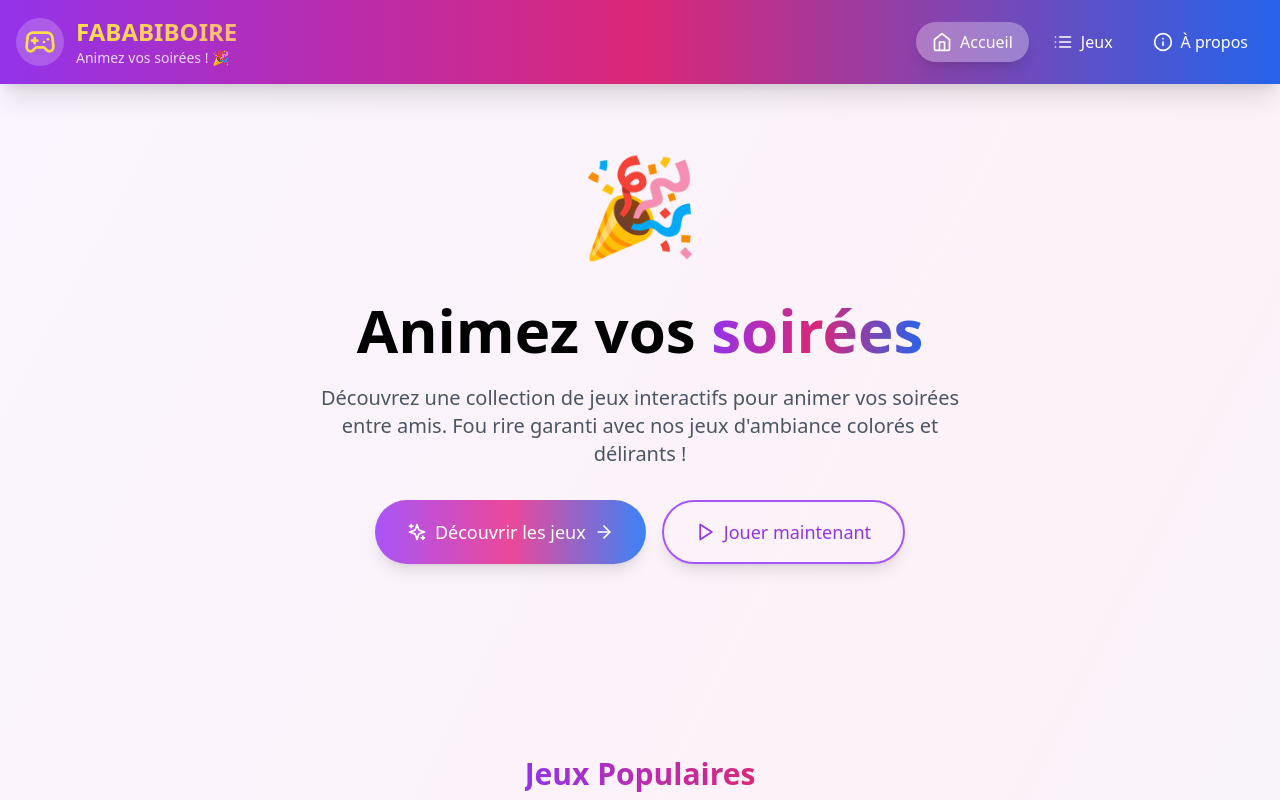
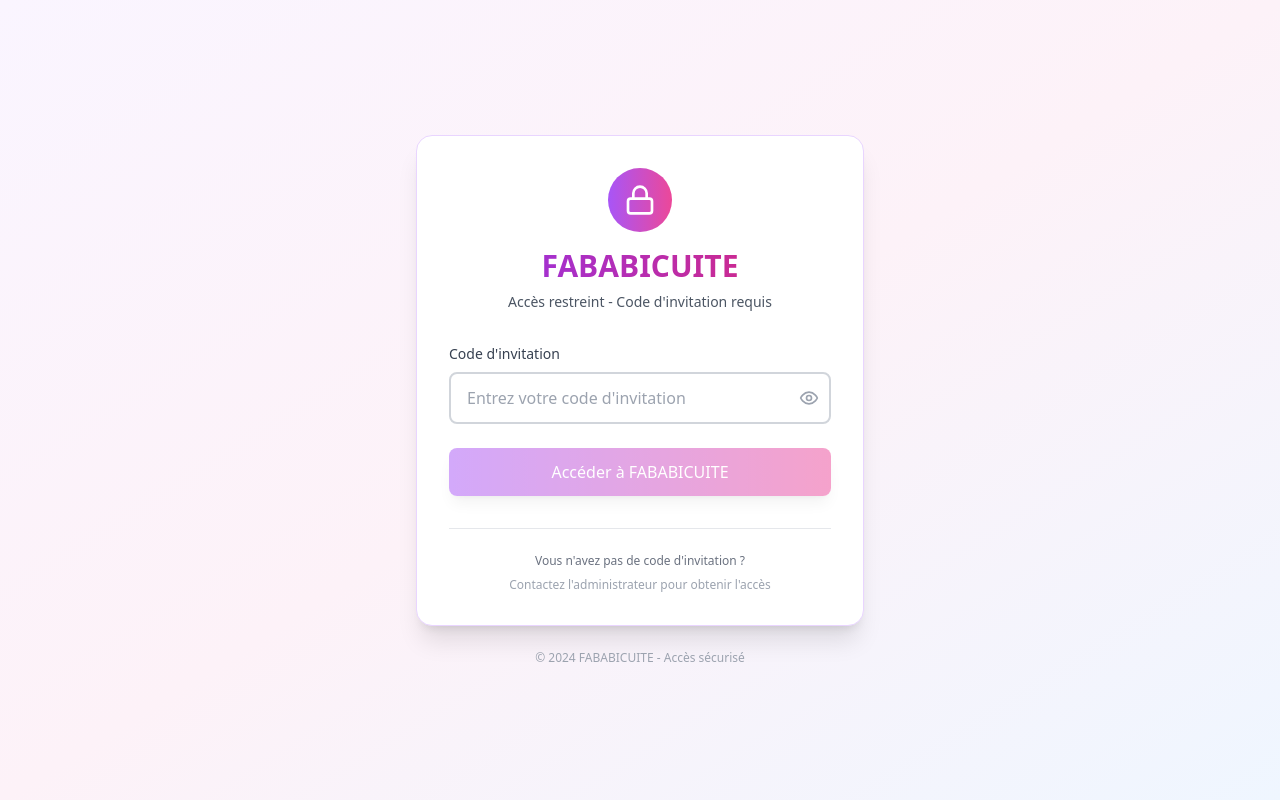
Before and after one commit to Fababidu43/TOP10, a React (Vite) app: page / in a window 1280 px wide. Shown: the top 800 px of the page. Built offline with nearby package versions, Linux system fonts and the light colour scheme.

Commit message:
Mise à jour de la marque et ajout du code d'invitation

```diff
--- a/index.html
+++ b/index.html
@@ -4,10 +4,10 @@
     <meta charset="UTF-8" />
 
     <!-- SEO Meta Tags -->
-    <title>FABABIBOIRE - Jeux d'Alcool Interactifs pour Animer vos Soirées | fababicuite.fr</title>
-    <meta name="description" content="Découvrez FABABIBOIRE, la plateforme de jeux d'alcool interactifs pour animer vos soirées entre amis. Top 10, Je n'ai jamais, Devine le GIF et plus encore ! Gratuit et sans inscription." />
-    <meta name="keywords" content="jeux d'alcool, jeux de soirée, jeux entre amis, animation soirée, jeux interactifs, top 10, je n'ai jamais, devine gif, fababiboire, jeux gratuits" />
-    <meta name="author" content="FABABIBOIRE" />
+    <title>FABABICUITE - Jeux d'Alcool Interactifs pour Animer vos Soirées | fababicuite.fr</title>
+    <meta name="description" content="Découvrez FABABICUITE, la plateforme de jeux d'alcool interactifs pour animer vos soirées entre amis. Top 10, Je n'ai jamais, Devine le GIF et plus encore ! Gratuit et sans inscription." />
+    <meta name="keywords" content="jeux d'alcool, jeux de soirée, jeux entre amis, animation soirée, jeux interactifs, top 10, je n'ai jamais, devine gif, fababicuite, jeux gratuits" />
+    <meta name="author" content="FABABICUITE" />
     <meta name="robots" content="index, follow" />
     <meta name="language" content="French" />
     <meta name="revisit-after" content="7 days" />
@@ -18,16 +18,16 @@
     <!-- Open Graph / Facebook -->
     <meta property="og:type" content="website" />
     <meta property="og:url" content="https://fababicuite.fr/" />
-    <meta property="og:title" content="FABABIBOIRE - Jeux d'Alcool Interactifs pour Animer vos Soirées" />
+    <meta property="og:title" content="FABABICUITE - Jeux d'Alcool Interactifs pour Animer vos Soirées" />
     <meta property="og:description" content="Découvrez notre collection de jeux d'ambiance interactifs pour animer vos soirées entre amis. Fou rire garanti avec nos jeux colorés et délirants !" />
     <meta property="og:image" content="https://fababicuite.fr/og-image.jpg" />
-    <meta property="og:site_name" content="FABABIBOIRE" />
+    <meta property="og:site_name" content="FABABICUITE" />
     <meta property="og:locale" content="fr_FR" />
 
     <!-- Twitter Card -->
     <meta name="twitter:card" content="summary_large_image" />
     <meta name="twitter:url" content="https://fababicuite.fr/" />
-    <meta name="twitter:title" content="FABABIBOIRE - Jeux d'Alcool Interactifs" />
+    <meta name="twitter:title" content="FABABICUITE - Jeux d'Alcool Interactifs" />
     <meta name="twitter:description" content="Animez vos soirées avec nos jeux d'alcool interactifs gratuits. Top 10, Je n'ai jamais, Devine le GIF et plus !" />
     <meta name="twitter:image" content="https://fababicuite.fr/twitter-image.jpg" />
 
@@ -50,7 +50,7 @@
     {
       "@context": "https://schema.org",
       "@type": "WebApplication",
-      "name": "FABABIBOIRE",
+      "name": "FABABICUITE",
       "url": "https://fababicuite.fr",
       "description": "Plateforme de jeux d'alcool interactifs pour animer vos soirées entre amis",
       "applicationCategory": "GameApplication",
@@ -62,7 +62,7 @@
       },
       "author": {
         "@type": "Organization",
-        "name": "FABABIBOIRE"
+        "name": "FABABICUITE"
       },
       "aggregateRating": {
         "@type": "AggregateRating",
--- a/src/App.tsx
+++ b/src/App.tsx
@@ -1,4 +1,5 @@
 import React, { useState } from 'react';
+import InvitationGate from './components/InvitationGate';
 import SEOHead from './components/SEOHead';
 import Header from './components/Header';
 import HomePage from './components/HomePage';
@@ -15,6 +16,19 @@ type AppPage = 'home' | 'games' | 'about' | 'game-detail' | 'top10-game' | 'neve
 function App() {
   const [currentPage, setCurrentPage] = useState<AppPage>('home');
   const [selectedGameId, setSelectedGameId] = useState<string | null>(null);
+  const [hasAccess, setHasAccess] = useState(() => {
+    // Vérifier si l'utilisateur a déjà validé le code
+    return localStorage.getItem('fababicuite_access') === 'granted';
+  });
+
+  const handleValidCode = () => {
+    setHasAccess(true);
+  };
+
+  // Si l'utilisateur n'a pas accès, afficher la page de code d'invitation
+  if (!hasAccess) {
+    return <InvitationGate onValidCode={handleValidCode} />;
+  }
 
   const handleNavigate = (page: string) => {
     setCurrentPage(page as AppPage);
@@ -60,28 +74,28 @@ function App() {
         };
       case 'about':
         return {
-          title: "À Propos de FABABIBOIRE - Notre Mission et Valeurs",
-          description: "Découvrez l'histoire de FABABIBOIRE, notre mission d'animer vos soirées et nos valeurs de convivialité et de partage entre amis.",
-          keywords: "à propos fababiboire, mission, valeurs, équipe, histoire",
+          title: "À Propos de FABABICUITE - Notre Mission et Valeurs",
+          description: "Découvrez l'histoire de FABABICUITE, notre mission d'animer vos soirées et nos valeurs de convivialité et de partage entre amis.",
+          keywords: "à propos fababicuite, mission, valeurs, équipe, histoire",
           canonical: "https://fababicuite.fr/a-propos"
         };
       case 'top10-game':
         return {
-          title: "Jeu Top 10 Interactif - Devinez les Classements | FABABIBOIRE",
+          title: "Jeu Top 10 Interactif - Devinez les Classements | FABABICUITE",
           description: "Jouez au Top 10 interactif ! Devinez les éléments des classements mondiaux et faites boire vos amis selon vos performances.",
           keywords: "top 10, jeu classement, quiz interactif, jeu multijoueur, deviner classement",
           canonical: "https://fababicuite.fr/top-10"
         };
       case 'never-have-i-game':
         return {
-          title: "Je N'ai Jamais Interactif - Révélez vos Secrets | FABABIBOIRE",
+          title: "Je N'ai Jamais Interactif - Révélez vos Secrets | FABABICUITE",
           description: "Jouez à Je n'ai jamais avec vos amis ! Questions personnalisables, catégories variées, révélations garanties pour animer vos soirées.",
           keywords: "je n'ai jamais, jeu révélation, questions personnalisées, jeu intime, secrets amis",
           canonical: "https://fababicuite.fr/je-nai-jamais"
         };
       case 'devine-gif-game':
         return {
-          title: "Devine le GIF - Culture Française Interactive | FABABIBOIRE",
+          title: "Devine le GIF - Culture Française Interactive | FABABICUITE",
           description: "Testez votre culture française avec Devine le GIF ! Films, séries, memes... 30 secondes pour deviner et faire boire vos amis.",
           keywords: "devine gif, culture française, quiz culture, memes français, jeu culture",
           canonical: "https://fababicuite.fr/devine-gif"
@@ -89,7 +103,7 @@ function App() {
       case 'game-detail':
         if (selectedGame) {
           return {
-            title: `${selectedGame.title} - Règles et Guide Complet | FABABIBOIRE`,
+            title: `${selectedGame.title} - Règles et Guide Complet | FABABICUITE`,
             description: `Découvrez les règles complètes de ${selectedGame.title} : ${selectedGame.description}`,
             keywords: `${selectedGame.title.toLowerCase()}, règles jeu, guide complet, ${selectedGame.category}`,
             canonical: `https://fababicuite.fr/jeu/${selectedGame.id}`
@@ -98,17 +112,17 @@ function App() {
         break;
       default:
         return {
-          title: "FABABIBOIRE - Jeux d'Alcool Interactifs pour Animer vos Soirées",
-          description: "Découvrez FABABIBOIRE, la plateforme de jeux d'alcool interactifs pour animer vos soirées entre amis. Top 10, Je n'ai jamais, Devine le GIF et plus encore !",
-          keywords: "jeux d'alcool, jeux de soirée, jeux entre amis, animation soirée, jeux interactifs, fababiboire",
+          title: "FABABICUITE - Jeux d'Alcool Interactifs pour Animer vos Soirées",
+          description: "Découvrez FABABICUITE, la plateforme de jeux d'alcool interactifs pour animer vos soirées entre amis. Top 10, Je n'ai jamais, Devine le GIF et plus encore !",
+          keywords: "jeux d'alcool, jeux de soirée, jeux entre amis, animation soirée, jeux interactifs, fababicuite",
           canonical: "https://fababicuite.fr/"
         };
     }
 
     return {
-      title: "FABABIBOIRE - Jeux d'Alcool Interactifs pour Animer vos Soirées",
-      description: "Découvrez FABABIBOIRE, la plateforme de jeux d'alcool interactifs pour animer vos soirées entre amis. Top 10, Je n'ai jamais, Devine le GIF et plus encore !",
-      keywords: "jeux d'alcool, jeux de soirée, jeux entre amis, animation soirée, jeux interactifs, fababiboire",
+      title: "FABABICUITE - Jeux d'Alcool Interactifs pour Animer vos Soirées",
+      description: "Découvrez FABABICUITE, la plateforme de jeux d'alcool interactifs pour animer vos soirées entre amis. Top 10, Je n'ai jamais, Devine le GIF et plus encore !",
+      keywords: "jeux d'alcool, jeux de soirée, jeux entre amis, animation soirée, jeux interactifs, fababicuite",
       canonical: "https://fababicuite.fr/"
     };
   };
@@ -152,7 +166,7 @@ function App() {
       <footer className="bg-gradient-to-r from-purple-800 to-pink-800 text-white py-8 mt-16">
         <div className="container mx-auto px-4 text-center">
           <p className="text-purple-200">
-            © 2024 FABABIBOIRE - Anime tes soirées avec style ! 🎉
+            © 2024 FABABICUITE - Anime tes soirées avec style ! 🎉
           </p>
         </div>
       </footer>
--- a/src/components/AboutPage.tsx
+++ b/src/components/AboutPage.tsx
@@ -7,7 +7,7 @@ const AboutPage: React.FC = () => {
       <header className="text-center">
         <div className="text-6xl mb-6">🎉</div>
         <h1 className="text-4xl font-bold text-gray-800 mb-4" itemProp="name">
-          À propos de FABABIBOIRE
+          À propos de FABABICUITE
         </h1>
         <p className="text-xl text-gray-600 max-w-2xl mx-auto" itemProp="description">
           Nous créons des expériences ludiques pour rassembler les gens et créer des moments inoubliables.
@@ -19,7 +19,7 @@ const AboutPage: React.FC = () => {
           <div>
             <h2 className="text-2xl font-bold mb-4" id="notre-mission">Notre Mission</h2>
             <p className="text-purple-100 mb-4">
-              FABABIBOIRE est né d'une passion simple : rassembler les gens autour de jeux
+              FABABICUITE est né d'une passion simple : rassembler les gens autour de jeux
               d'ambiance qui créent des souvenirs durables et des fous rires garantis.
             </p>
             <p className="text-purple-100">
--- a/src/components/Header.tsx
+++ b/src/components/Header.tsx
@@ -26,7 +26,7 @@ const Header: React.FC<HeaderProps> = ({ currentPage, onNavigate }) => {
             </div>
             <div>
               <h1 className="text-lg md:text-2xl font-bold bg-gradient-to-r from-yellow-300 to-orange-300 bg-clip-text text-transparent">
-                FABABIBOIRE
+                FABABICUITE
               </h1>
               <p className="text-purple-200 text-xs md:text-sm">Animez vos soirées ! 🎉</p>
             </div>
--- /dev/null
+++ b/src/components/InvitationGate.tsx
@@ -0,0 +1,137 @@
+import React, { useState } from 'react';
+import { Lock, Eye, EyeOff, AlertCircle } from 'lucide-react';
+
+interface InvitationGateProps {
+  onValidCode: () => void;
+}
+
+const InvitationGate: React.FC<InvitationGateProps> = ({ onValidCode }) => {
+  const [code, setCode] = useState('');
+  const [showCode, setShowCode] = useState(false);
+  const [error, setError] = useState('');
+  const [isLoading, setIsLoading] = useState(false);
+
+  // Code secret hashé pour éviter l'exposition directe
+  const validateCode = async (inputCode: string): Promise<boolean> => {
+    // Simulation d'une validation asynchrone pour masquer le timing
+    await new Promise(resolve => setTimeout(resolve, 500));
+
+    // Simple hash check - en production, utilisez une vraie fonction de hash
+    const secretCode = 'CULSEC';
+    return inputCode.toUpperCase() === secretCode;
+  };
+
+  const handleSubmit = async (e: React.FormEvent) => {
+    e.preventDefault();
+    if (!code.trim()) return;
+
+    setIsLoading(true);
+    setError('');
+
+    try {
+      const isValid = await validateCode(code.trim());
+
+      if (isValid) {
+        // Stocker la validation dans le localStorage pour éviter de redemander
+        localStorage.setItem('fababicuite_access', 'granted');
+        onValidCode();
+      } else {
+        setError('Code d\'invitation incorrect. Veuillez réessayer.');
+        setCode('');
+      }
+    } catch (err) {
+      setError('Une erreur est survenue. Veuillez réessayer.');
+    } finally {
+      setIsLoading(false);
+    }
+  };
+
+  return (
+    <div className="min-h-screen bg-gradient-to-br from-purple-50 via-pink-50 to-blue-50 flex items-center justify-center p-4">
+      <div className="max-w-md w-full">
+        <div className="bg-white rounded-2xl shadow-xl p-8 border border-purple-200">
+          <div className="text-center mb-8">
+            <div className="bg-gradient-to-r from-purple-500 to-pink-500 w-16 h-16 rounded-full flex items-center justify-center mx-auto mb-4">
+              <Lock size={32} className="text-white" />
+            </div>
+            <h1 className="text-3xl font-bold bg-gradient-to-r from-purple-600 to-pink-600 bg-clip-text text-transparent mb-2">
+              FABABICUITE
+            </h1>
+            <p className="text-gray-600 text-sm">
+              Accès restreint - Code d'invitation requis
+            </p>
+          </div>
+
+          <form onSubmit={handleSubmit} className="space-y-6">
+            <div>
+              <label htmlFor="invitation-code" className="block text-sm font-medium text-gray-700 mb-2">
+                Code d'invitation
+              </label>
+              <div className="relative">
+                <input
+                  id="invitation-code"
+                  type={showCode ? 'text' : 'password'}
+                  value={code}
+                  onChange={(e) => setCode(e.target.value)}
+                  placeholder="Entrez votre code d'invitation"
+                  className="w-full px-4 py-3 border-2 border-gray-300 rounded-lg focus:ring-2 focus:ring-purple-500 focus:border-transparent bg-white pr-12"
+                  disabled={isLoading}
+                  autoComplete="off"
+                />
+                <button
+                  type="button"
+                  onClick={() => setShowCode(!showCode)}
+                  className="absolute right-3 top-1/2 transform -translate-y-1/2 text-gray-400 hover:text-gray-600 transition-colors"
+                  disabled={isLoading}
+                >
+                  {showCode ? <EyeOff size={20} /> : <Eye size={20} />}
+                </button>
+              </div>
+            </div>
+
+            {error && (
+              <div className="flex items-center gap-2 p-3 bg-red-50 border border-red-200 rounded-lg text-red-700">
+                <AlertCircle size={16} />
+                <span className="text-sm">{error}</span>
+              </div>
+            )}
+
+            <button
+              type="submit"
+              disabled={!code.trim() || isLoading}
+              className="w-full bg-gradient-to-r from-purple-500 to-pink-500 text-white py-3 px-6 rounded-lg hover:from-purple-600 hover:to-pink-600 disabled:opacity-50 disabled:cursor-not-allowed transition-all font-medium shadow-lg"
+            >
+              {isLoading ? (
+                <div className="flex items-center justify-center gap-2">
+                  <div className="animate-spin rounded-full h-4 w-4 border-b-2 border-white"></div>
+                  Vérification...
+                </div>
+              ) : (
+                'Accéder à FABABICUITE'
+              )}
+            </button>
+          </form>
+
+          <div className="mt-8 pt-6 border-t border-gray-200">
+            <div className="text-center">
+              <p className="text-xs text-gray-500 mb-2">
+                Vous n'avez pas de code d'invitation ?
+              </p>
+              <p className="text-xs text-gray-400">
+                Contactez l'administrateur pour obtenir l'accès
+              </p>
+            </div>
+          </div>
+        </div>
+
+        <div className="text-center mt-6">
+          <p className="text-xs text-gray-400">
+            © 2024 FABABICUITE - Accès sécurisé
+          </p>
+        </div>
+      </div>
+    </div>
+  );
+};
+
+export default InvitationGate;
--- a/src/components/SEOHead.tsx
+++ b/src/components/SEOHead.tsx
@@ -10,8 +10,8 @@ interface SEOHeadProps {
 }
 
 const SEOHead: React.FC<SEOHeadProps> = ({
-  title = "FABABIBOIRE - Jeux d'Alcool Interactifs pour Animer vos Soirées",
-  description = "Découvrez FABABIBOIRE, la plateforme de jeux d'alcool interactifs pour animer vos soirées entre amis. Top 10, Je n'ai jamais, Devine le GIF et plus encore !",
+  title = "FABABICUITE - Jeux d'Alcool Interactifs pour Animer vos Soirées",
+  description = "Découvrez FABABICUITE, la plateforme de jeux d'alcool interactifs pour animer vos soirées entre amis. Top 10, Je n'ai jamais, Devine le GIF et plus encore !",
   keywords = "jeux d'alcool, jeux de soirée, jeux entre amis, animation soirée, jeux interactifs",
   canonical = "https://fababicuite.fr/",
   ogImage = "https://fababicuite.fr/og-image.jpg",
--- a/src/utils/analytics.ts
+++ b/src/utils/analytics.ts
@@ -49,6 +49,7 @@ export const trackPageView = (url: string, title: string) => {
 };
 
 // Événements spécifiques pour FABABIBOIRE
+// Événements spécifiques pour FABABICUITE
 export const trackGameStart = (gameName: string, playerCount: number) => {
   trackEvent('game_start', 'Games', gameName, playerCount);
 };
```
Also changed, not shown: public/manifest.json, 1 other file (tests, documents, lock files or other folders).
